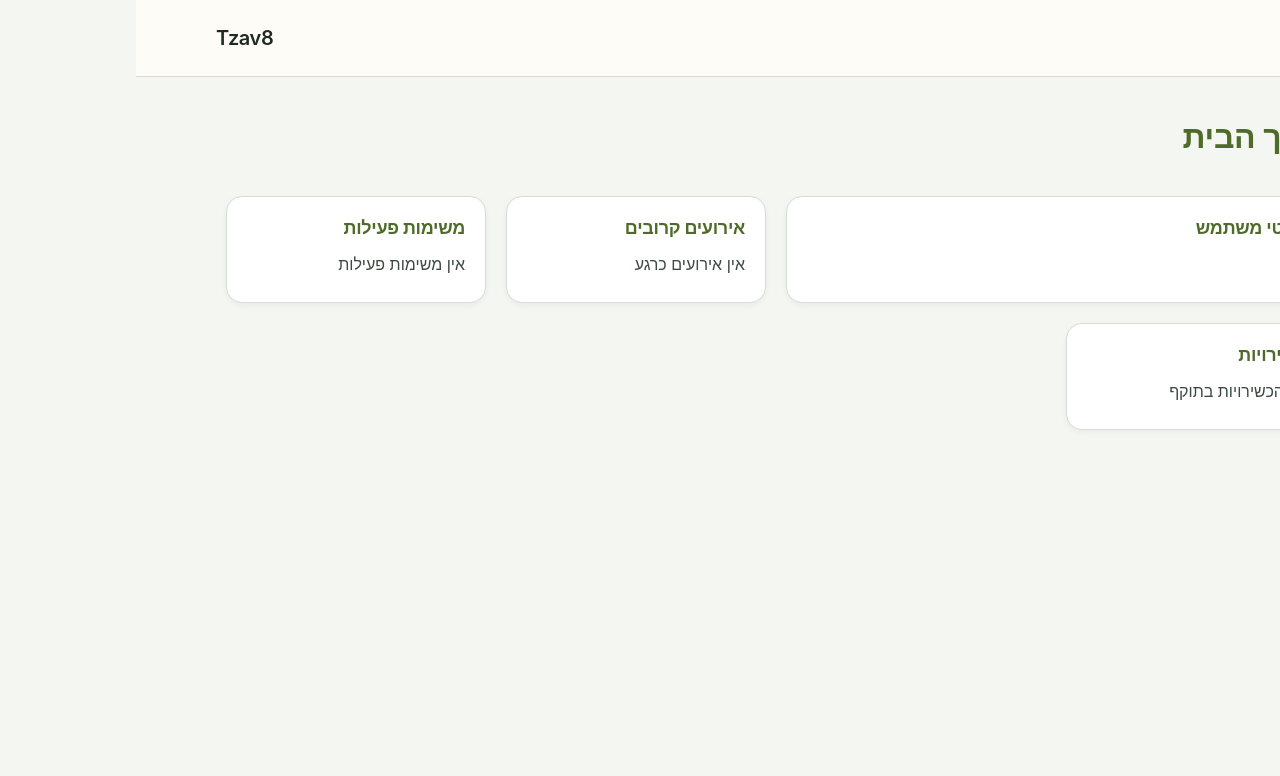
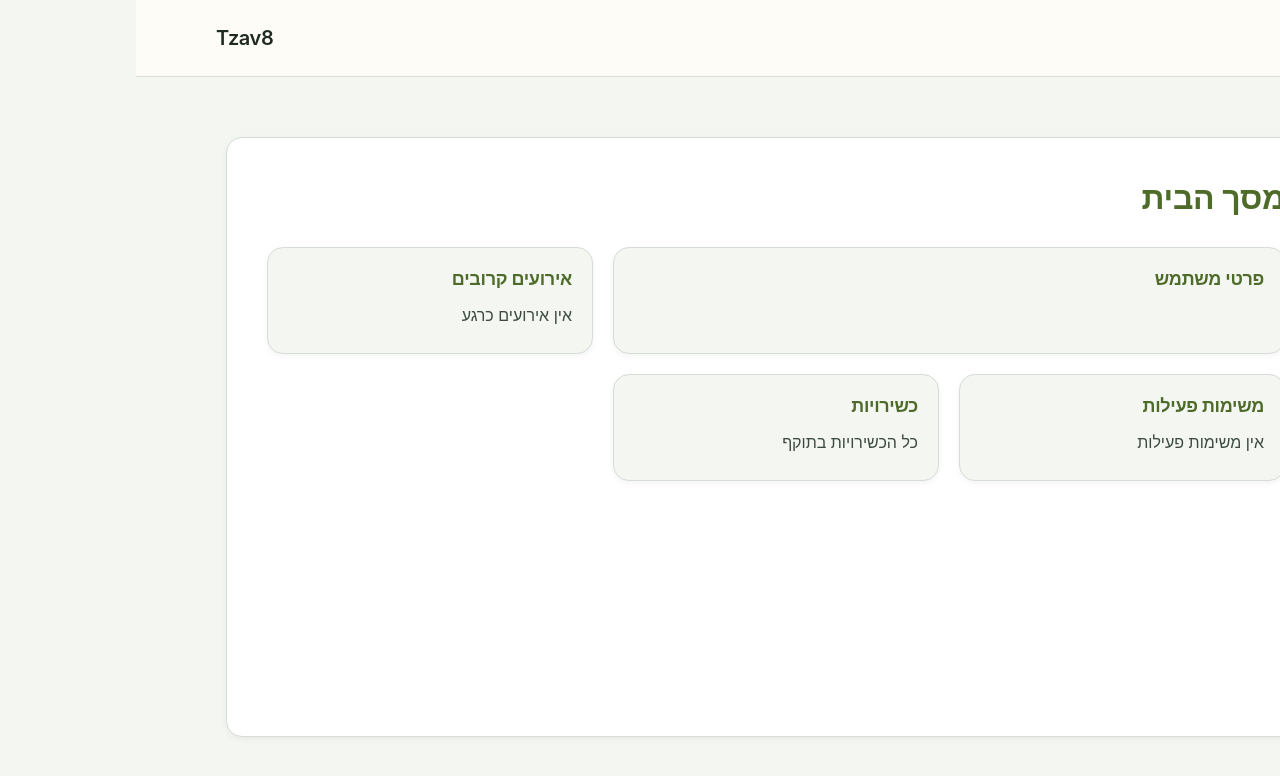
Before and after one commit to dorlevi7/tzav8, a React (Vite) app in the folder client/: page /home in a window 1280 px wide. Shown: the top 776 px of the page. Built offline with nearby package versions, Linux system fonts and the light colour scheme.

Commit message:
Unify theme transitions and fix card background animation

```diff
--- a/client/src/styles/pages/Home.css
+++ b/client/src/styles/pages/Home.css
@@ -1,13 +1,17 @@
 .home-container {
     width: 100%;
     min-height: calc(100vh - 80px);
-    padding: 40px 16px;
+    padding: 60px 16px;
 
     display: flex;
     justify-content: center;
 
-    background: var(--background-color);
+    background-color: var(--background-color);
     color: var(--text-primary);
+
+    transition:
+        background-color var(--transition-fast),
+        color var(--transition-fast);
 
     overflow-x: hidden;
 }
@@ -15,15 +19,33 @@
 .home-content {
     width: 100%;
     max-width: 1100px;
+
+    background-color: var(--card-background);
+
+    border: 1px solid var(--border-color);
+    border-radius: var(--border-radius-lg);
+
+    box-shadow: var(--shadow-sm);
+
+    transition:
+        background-color var(--transition-fast),
+        border-color var(--transition-fast);
+
+    padding: 40px;
+
+    display: flex;
+    flex-direction: column;
+    gap: 30px;
 }
 
 .home-header {
-    margin-bottom: 40px;
+    display: flex;
+    flex-direction: column;
+    gap: 10px;
 }
 
 .home-header h1 {
     font-size: var(--font-size-title);
-    margin-bottom: 10px;
     color: var(--primary-color);
 }
 
@@ -35,15 +57,14 @@
 .dashboard-grid {
     width: 100%;
     display: grid;
-    grid-template-columns: repeat(auto-fit, minmax(250px, 1fr));
+    grid-template-columns: repeat(auto-fit, minmax(280px, 1fr));
     gap: 20px;
 }
 
 .dashboard-card {
-
     width: 100%;
 
-    background: var(--card-background);
+    background-color: var(--background-color);
 
     border-radius: var(--border-radius-lg);
     padding: 20px;
@@ -52,7 +73,11 @@
 
     box-shadow: var(--shadow-sm);
 
-    transition: var(--transition-fast);
+    transition:
+        background-color var(--transition-fast),
+        border-color var(--transition-fast),
+        transform var(--transition-fast),
+        box-shadow var(--transition-fast);
 }
 
 .dashboard-card:hover {
```
